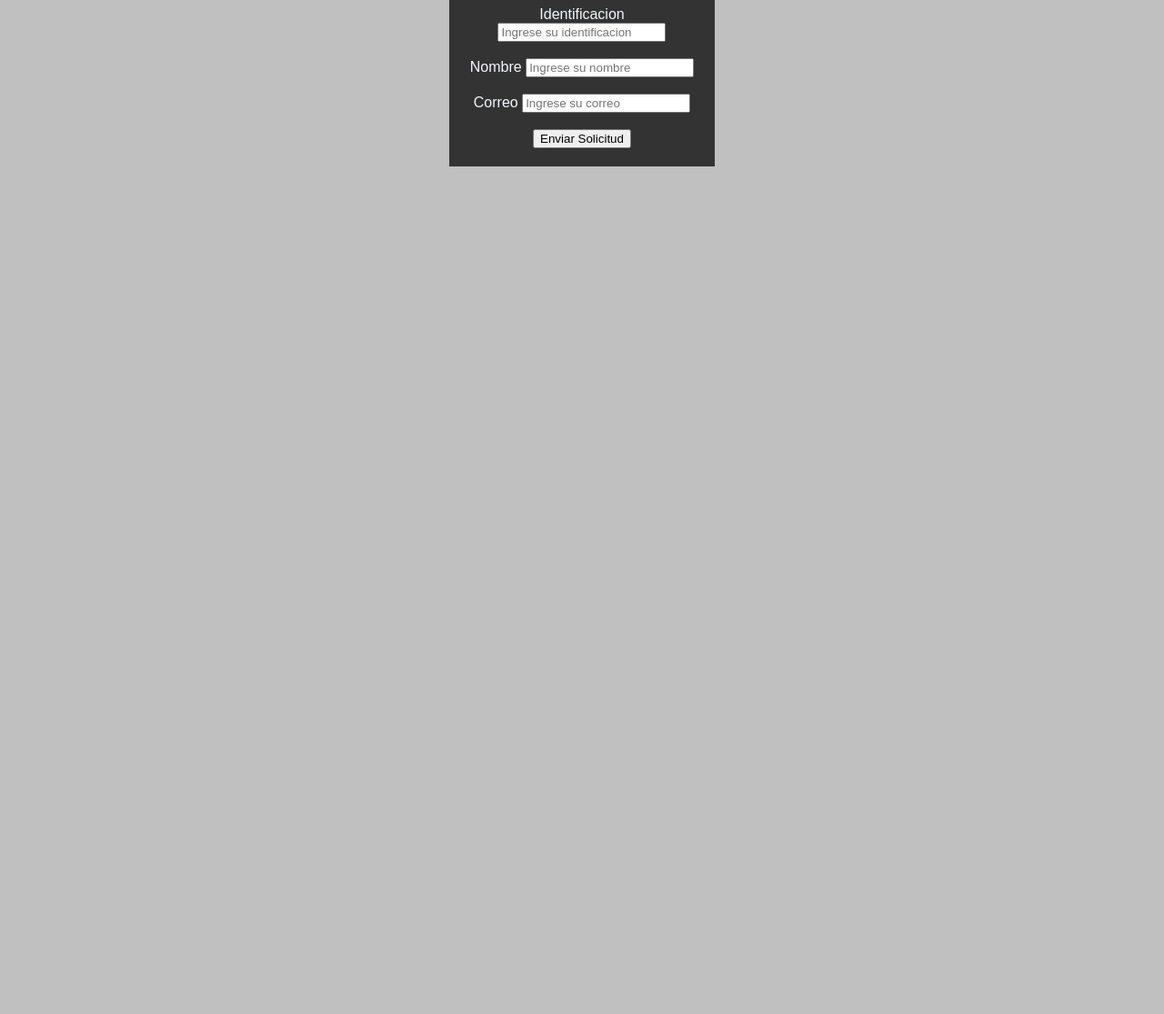
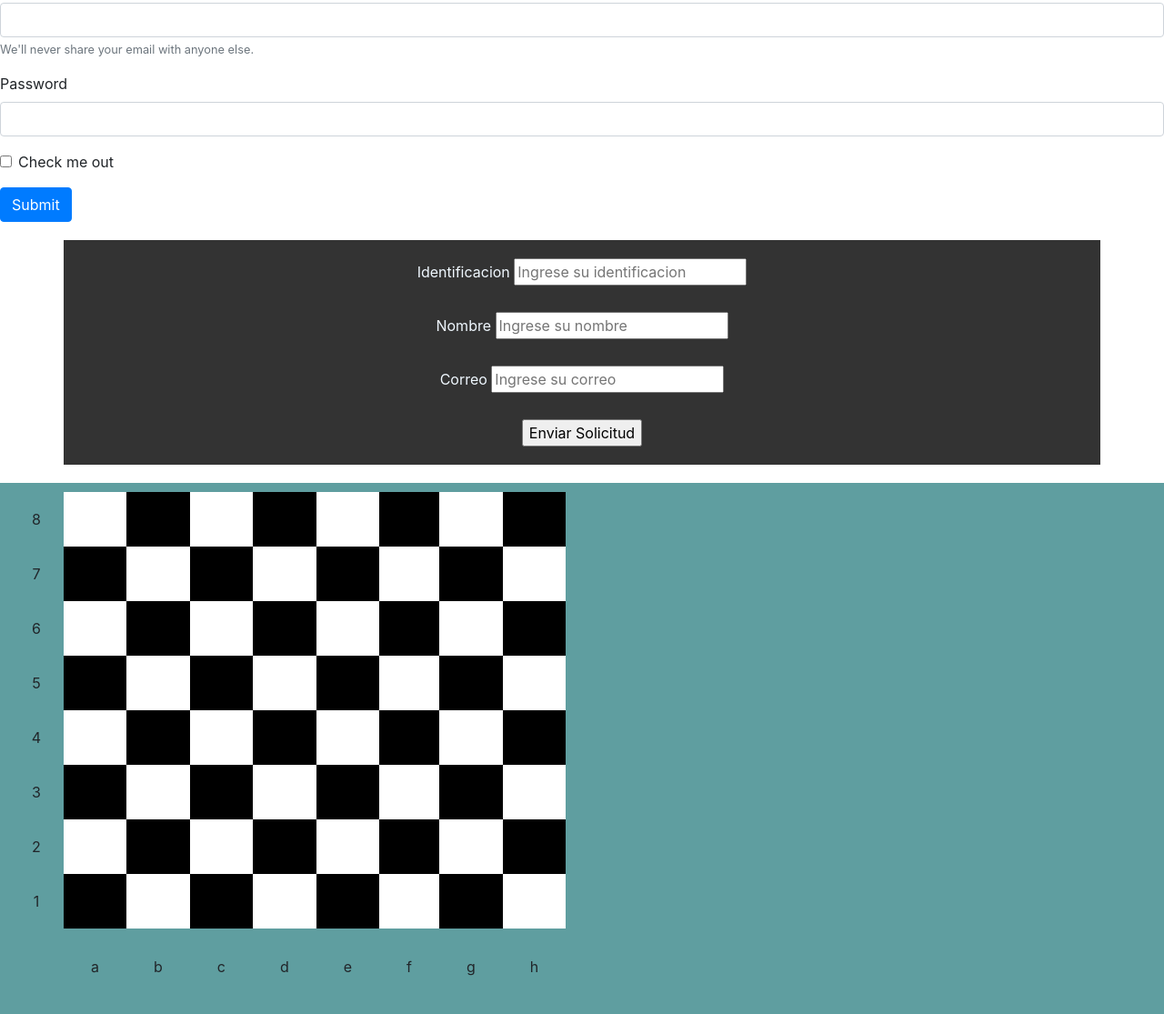
Before and after one commit to EstivenCano/-dllo-web-, a plain HTML site: page Pagina html/inscripcion.html in a window 1280 px wide. Shown: the part 147-1262 px from the top of the page at 91% size. Before the commit the page ends 800 px from the top, so only its background shows below. Drawn offline with nearby package versions, Linux system fonts and the light colour scheme.

Commit message:
Bootstrap y ajedrez

```diff
--- a/Pagina html/CSS/inscripcion.css
+++ b/Pagina html/CSS/inscripcion.css
@@ -40,7 +40,7 @@ ul {
   }
 
   .container{
-      text-align: center;
+    text-align: center;
     color: aliceblue;
     width: 20%;
     overflow: hidden;
@@ -48,3 +48,44 @@ ul {
     margin: 20px auto;
     padding: 20px;
 }
+
+.box{
+  width: 100%;
+  padding: 10px;
+  display: flex;
+  flex-wrap: wrap;
+  background-color: cadetblue;
+}
+
+.black{
+  width: 5%;
+  padding: 30px;
+  flex-direction: row;
+  background-color: black;
+}
+
+.white{
+  width: 5%;
+  padding: 30px;
+  flex-direction: row;
+  background-color: white;
+}
+
+.letra{
+  align-content: center;
+  text-align: center;
+  width: 5%;
+  padding: 30px;
+  flex-direction: row;
+
+}
+
+tr{
+text-align: center;
+font-style: bold;
+}
+td{
+
+  text-align: center;
+  font-style: bold;
+}
--- a/Pagina html/inscripcion.html
+++ b/Pagina html/inscripcion.html
@@ -1,12 +1,16 @@
 <!DOCTYPE html>
 <html lang="en">
+
 <head>
     <meta charset="UTF-8">
     <meta name="viewport" content="width=device-width, initial-scale=1.0">
     <meta http-equiv="X-UA-Compatible" content="ie=edge">
     <title>Inscripcion</title>
     <link rel="stylesheet" href="CSS/inscripcion.css">
+    <link rel="stylesheet" href="https://stackpath.bootstrapcdn.com/bootstrap/4.3.1/css/bootstrap.min.css" integrity="sha384-ggOyR0iXCbMQv3Xipma34MD+dH/1fQ784/j6cY/iJTQUOhcWr7x9JvoRxT2MZw1T" crossorigin="anonymous">
+
 </head>
+
 <body>
 
 
@@ -18,6 +22,23 @@
     </ul>
 
     <h1>Inscripcion</h1>
+
+    <form>
+        <div class="form-group">
+            <label for="exampleInputEmail1">Email address</label>
+            <input type="email" class="form-control" id="exampleInputEmail1" aria-describedby="emailHelp">
+            <small id="emailHelp" class="form-text text-muted">We'll never share your email with anyone else.</small>
+        </div>
+        <div class="form-group">
+            <label for="exampleInputPassword1">Password</label>
+            <input type="password" class="form-control" id="exampleInputPassword1">
+        </div>
+        <div class="form-group form-check">
+            <input type="checkbox" class="form-check-input" id="exampleCheck1">
+            <label class="form-check-label" for="exampleCheck1">Check me out</label>
+        </div>
+        <button type="submit" class="btn btn-primary">Submit</button>
+    </form>
 
 
     <form action="javascript:void(0)" class="container">
@@ -43,10 +64,122 @@
         <input type="submit" value="Enviar Solicitud">
     </form>
 
+    <div class="box">
 
+        <table CEN>
+
+            <tr>
+                <td>8</td>
+                <td class="white"></td>
+                <td class="black"></td>
+                <td class="white"></td>
+                <td class="black"></td>
+                <td class="white"></td>
+                <td class="black"></td>
+                <td class="white"></td>
+                <td class="black"></td>
+            </tr>
+            <tr>
+                <td>7</td>
+                <td class="black"></td>
+                <td class="white"></td>
+                <td class="black"></td>
+                <td class="white"></td>
+                <td class="black"></td>
+                <td class="white"></td>
+                <td class="black"></td>
+                <td class="white"></td>
+            </tr>
+            <tr>
+                <td>6</td>
+                <td class="white"></td>
+                <td class="black"></td>
+                <td class="white"></td>
+                <td class="black"></td>
+                <td class="white"></td>
+                <td class="black"></td>
+                <td class="white"></td>
+                <td class="black"></td>
+            </tr>
+            <tr>
+                <td>5</td>
+                <td class="black"></td>
+                <td class="white"></td>
+                <td class="black"></td>
+                <td class="white"></td>
+                <td class="black"></td>
+                <td class="white"></td>
+                <td class="black"></td>
+                <td class="white"></td>
+            </tr>
+
+            <tr>
+                <td>4</td>
+                <td class="white"></td>
+                <td class="black"></td>
+                <td class="white"></td>
+                <td class="black"></td>
+                <td class="white"></td>
+                <td class="black"></td>
+                <td class="white"></td>
+                <td class="black"></td>
+            </tr>
+            <tr>
+                <td>3</td>
+                <td class="black"></td>
+                <td class="white"></td>
+                <td class="black"></td>
+                <td class="white"></td>
+                <td class="black"></td>
+                <td class="white"></td>
+                <td class="black"></td>
+                <td class="white"></td>
+            </tr>
+
+            <tr>
+                <td>2</td>
+                <td class="white"></td>
+                <td class="black"></td>
+                <td class="white"></td>
+                <td class="black"></td>
+                <td class="white"></td>
+                <td class="black"></td>
+                <td class="white"></td>
+                <td class="black"></td>
+            </tr>
+
+            <tr>
+                <td>1</td>
+                <td class="black"></td>
+                <td class="white"></td>
+                <td class="black"></td>
+                <td class="white"></td>
+                <td class="black"></td>
+                <td class="white"></td>
+                <td class="black"></td>
+                <td class="white"></td>
+            </tr>
+            <tr>
+                <td class="letra"></td>
+                <td class="letra">a</td>
+                <td class="letra">b</td>
+                <td class="letra">c</td>
+                <td class="letra">d</td>
+                <td class="letra">e</td>
+                <td class="letra">f</td>
+                <td class="letra">g</td>
+                <td class="letra">h</td>
+            </tr>
+
+
+
+        </table>
+
+    </div>
 
 
 
 
 </body>
+
 </html>
```
Also changed, not shown: Pagina html/docencia.html (+10 -3 lines). Lines whose indentation alone changed are shown as unchanged.
